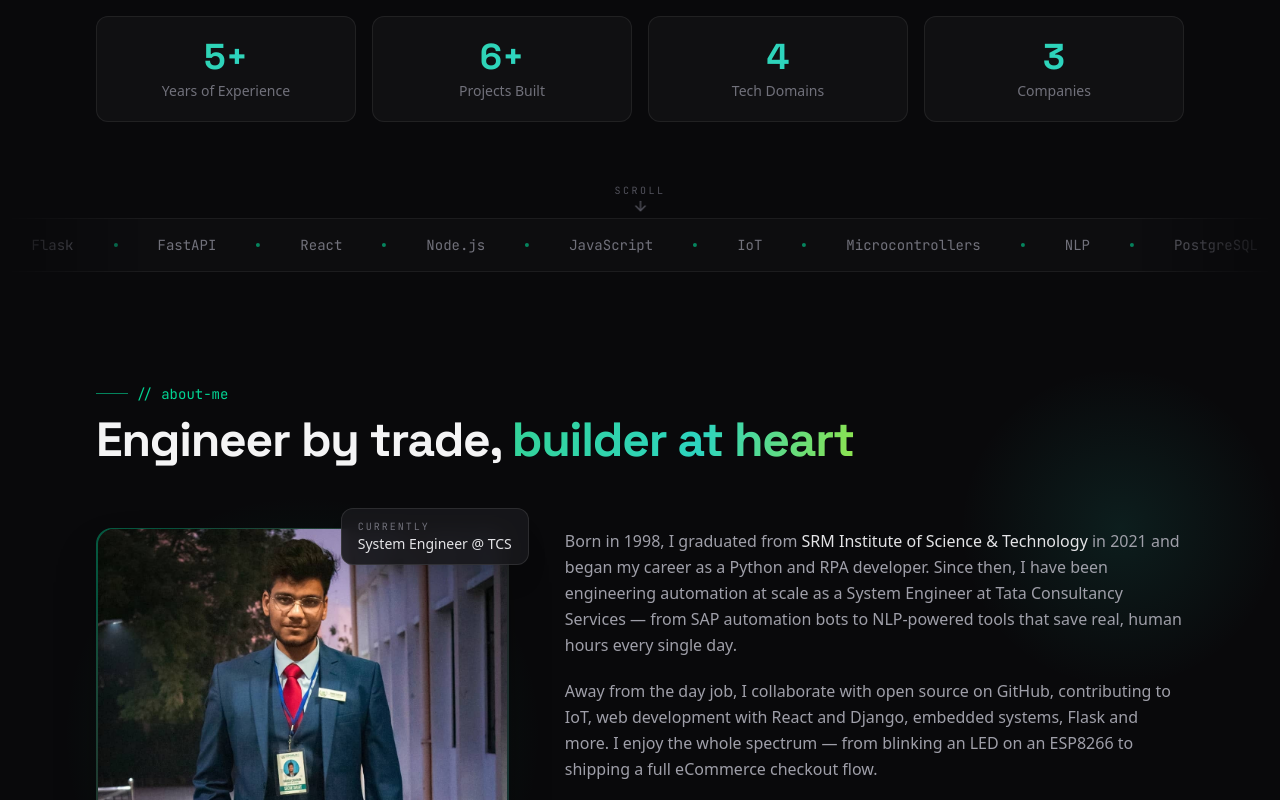
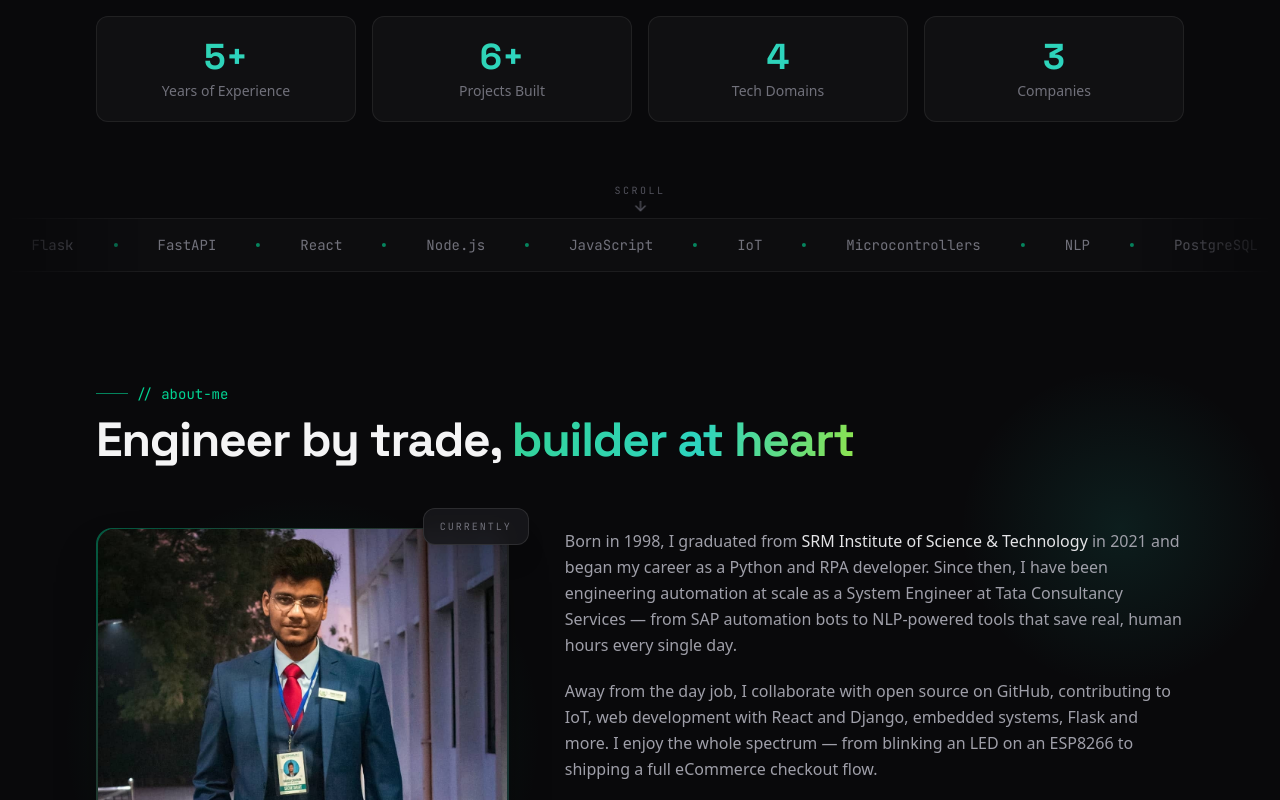
Before and after one commit to chauhannaman98/portfolio-next, a Next.js app: page / in a window 1280 px wide. Shown: the part 706-1506 px from the top of the page. Built offline with nearby package versions, Linux system fonts and the light colour scheme; no server answers.

Commit message:
changed data to env vars

```diff
--- a/src/components/about.jsx
+++ b/src/components/about.jsx
@@ -67,7 +67,7 @@ export default function About() {
                   currently
                 </p>
                 <p className="text-sm font-medium text-zinc-200">
-                  System Engineer @ TCS
+                  {process.env.NEXT_PUBLIC_CURRENT_WORKING}
                 </p>
               </div>
             </div>
--- a/src/components/hero.jsx
+++ b/src/components/hero.jsx
@@ -99,7 +99,7 @@ function TerminalCard() {
       <div className="absolute -right-4 -top-5 hidden animate-float rounded-xl border border-white/10 bg-zinc-900/90 px-4 py-2.5 shadow-xl backdrop-blur sm:block">
         <p className="font-mono text-xs text-zinc-400">based in</p>
         <p className="flex items-center gap-1.5 text-sm font-medium text-zinc-200">
-          <MapPin className="h-3.5 w-3.5 text-emerald-400" /> Noida, India
+          <MapPin className="h-3.5 w-3.5 text-emerald-400" /> {process.env.NEXT_PUBLIC_BASED_IN}
         </p>
       </div>
     </motion.div>
```
